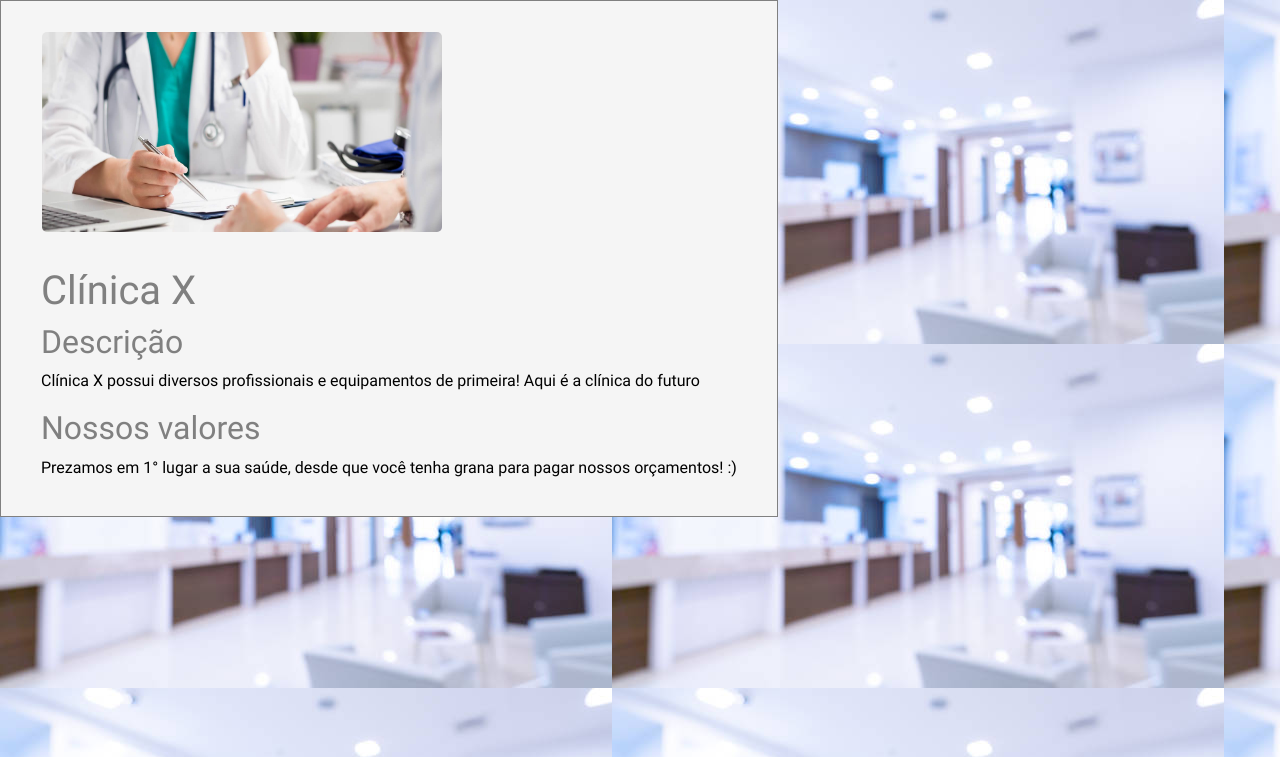
After one commit to rafael2ll/ppi_trabalho, a PHP site: page /public/html/index.html in a window 1280 px wide. The commit adds this page. Shown: the top 757 px of the page. Run offline with PHP 8.4, Linux system fonts and the light colour scheme.

Commit message:
Modificações
Modificações

```diff
--- a/css/style.css
+++ b/css/style.css
@@ -11,6 +11,9 @@
 body {
     font-family: RobotoRegular, serif;
     background: #f7f7e8;
+    background-image: url("../images/imagem-clinica-background.jpeg");
+    padding 25px;
+    margin: 0;
 }
 
 button {
@@ -22,6 +25,11 @@ button {
 h1, h2 {
     font-family: RobotoRegular, serif;
     color: gray;
+}
+
+p {
+    font-family: RobotoRegular, serif;
+    color: black;
 }
 
 fieldset {
@@ -73,3 +81,38 @@ footer > p {
 .table-wrapper-scroll-y {
     display: block;
 }
+
+.images_galeria{
+    height: 200px;
+    width: 300px;
+    border-radius: 5px;
+    border: 3px;
+    position: center;
+    border-color:black;
+    margin: 10px 0;
+    margin-right: 15px;
+    max-width: 100%;
+    float: absolute;
+}
+
+.images_principal{
+    height: 200px;
+    width: 400px;
+    border-radius: 5px;
+    border: 3px;
+    position: center;
+    border-color:black;
+    margin: 10px 0;
+    margin-right: 15px;
+    max-width: 100%;
+    float: absolute;
+}
+
+.home-page{
+    position: absolute;
+    background-color: whitesmoke;
+    border-color: black;
+    border: 1px solid gray;
+    padding: 20px 40px;
+    overflow: hidden;
+}
--- /dev/null
+++ b/public/html/index.html
@@ -0,0 +1,66 @@
+<!DOCTYPE html>
+<html lang="pt-br">
+
+<head>
+  <meta charset="utf-8">
+    <meta name="viewport" content="width=device-width, initial-scale=1">
+    <link rel="stylesheet" href="../../css/style.css">
+    <title>Clinica X</title>
+
+    <!-- Bootstrap CSS -->
+    <link href="https://cdn.jsdelivr.net/npm/bootstrap@5.0.0-alpha3/dist/css/bootstrap.min.css" rel="stylesheet"
+          integrity="sha384-CuOF+2SnTUfTwSZjCXf01h7uYhfOBuxIhGKPbfEJ3+FqH/s6cIFN9bGr1HmAg4fQ" crossorigin="anonymous">
+</head>
+
+<!--<style>-->
+<!--  body {-->
+<!--    padding-top: 3rem;-->
+<!--    font-family: "Helvetica Neue", Helvetica, Arial, sans-serif;-->
+<!--  }-->
+
+<!--  a:link, a:visited, a:active {-->
+<!--    color: #555;-->
+<!--    text-decoration: none;-->
+<!--    display: block;-->
+<!--    margin-bottom: 1em;-->
+<!--    background-color: #eee;-->
+<!--    border: 0.5px solid lightgray;-->
+<!--    padding: 10px;-->
+<!--    margin: 5px auto;-->
+<!--    width: 300px;-->
+<!--  }-->
+
+<!--  a:hover {-->
+<!--    background-color: #dedede;-->
+<!--  }-->
+
+<!--</style>-->
+
+<body>
+<?php
+include "../navbar.html";
+?>
+<main class="home-page">
+    <div>
+        <div class="table-responsive">
+            <table class=" table-striped table-hover">
+                <tr>
+                    <td><img class="images_principal" src="../../images/clinica-imagem-principal.jpg"></td>
+                </tr>
+            </table>
+        </div>
+    </div>
+    <br>
+    <h1>Clínica X</h1>
+    <h2>Descrição</h2>
+    <p>Clínica X possui diversos profissionais e equipamentos de primeira! Aqui é a clínica do futuro</p>
+    <h2>Nossos valores</h2>
+    <p>Prezamos em 1° lugar a sua saúde, desde que você tenha grana para pagar nossos orçamentos! :)</p>
+
+</main>
+<?php
+include "../../footer.html";
+?>
+</body>
+
+</html>
```
Also changed, not shown: cadastro_endereco.html (deleted, +0 -80 lines), index.html (deleted, +0 -43 lines), public/html/cadastro_endereco.html (added, +84 -0 lines), public/html/galeria.html (added, +46 -0 lines), public/navbar.html (+5 -5 lines), public/php/agendamento.php (renamed from public/agendamento.php, +4 -3 lines), backend/api/cadastro/cadastro_funcionario.php (added), backend/api/cadastro/cadastro_paciente.php (added), images/clinica-imagem-principal.jpg (added).
